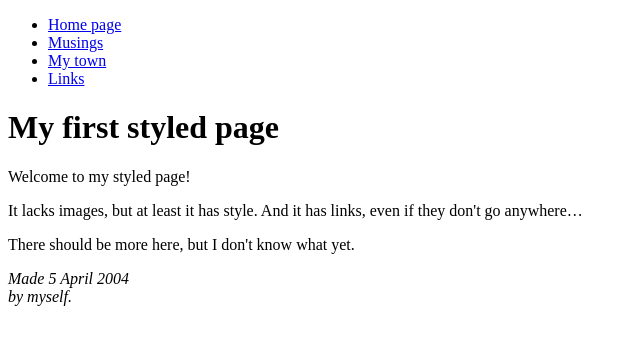
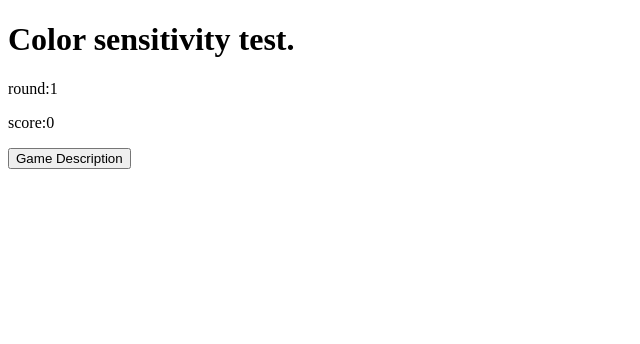
Before and after one commit to ooo19170/ooo19170.github.io, a plain HTML site: page index.html in a window 1280 px wide. Shown: the whole page, without its empty margins (0-640 px from the left). Drawn offline with Linux system fonts and the light colour scheme.

Commit message:
Add files via upload

```diff
--- a/index.html
+++ b/index.html
@@ -2,31 +2,22 @@
 <html lang="en" dir="ltr">
   <head>
     <meta charset="utf-8">
-    <title>My first styled page</title>
-    <link rel="stylesheet"href="mystyle.css">
+    <title>Taco's game</title>
+    <link rel = 'stylesheet' href ='style.css'>
   </head>
   <body>
-    <!-- 网站导航菜单 -->
-    <ul class="navbar">
-      <li><a href="index.html">Home page</a></li>
-      <li><a href="musings.html">Musings</a></li>
-      <li><a href="town.html">My town</a></li>
-      <li><a href="links.html">Links</a></li>
-    </ul>
-    <!-- Main content -->
-      <h1>My first styled page</h1>
-
-      <p>Welcome to my styled page!
-
-      <p>It lacks images, but at least it has style.
-        And it has links, even if they don't go
-        anywhere&hellip;
-
-      <p>There should be more here, but I don't know
-        what yet.
-
-      <!-- Sign and date the page, it's only polite! -->
-      <address>Made 5 April 2004<br>
-        by myself.</address>
+    <h1>Color sensitivity test.</h1>
+    <div id = "container">
+    </div>
+    <div id = 'content'>
+      <p>round:<span id = 'round'>1</span></p>
+      <p>score:<span id = 'score'>0</span></p>
+    </div>
+    <p id = 'message'></p>
+    <div id = 'button'>
+      <button onclick='sayHello()'>Game Description</button>
+      <button id = 'restart' style = 'display: none'>One more time</button>
+    </div>
+    <script src='script1.js'></script>
   </body>
 </html>
```
